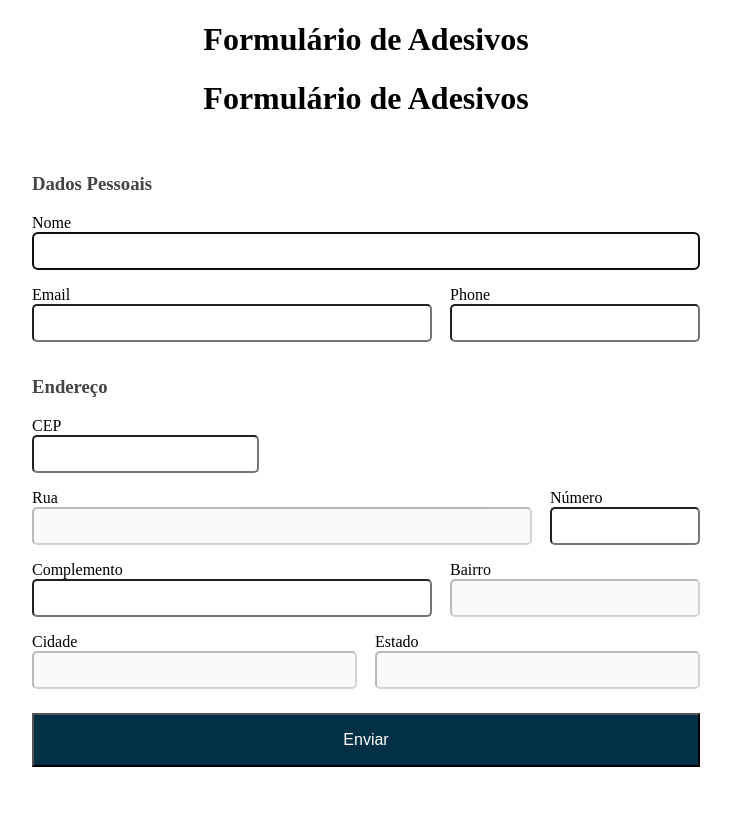
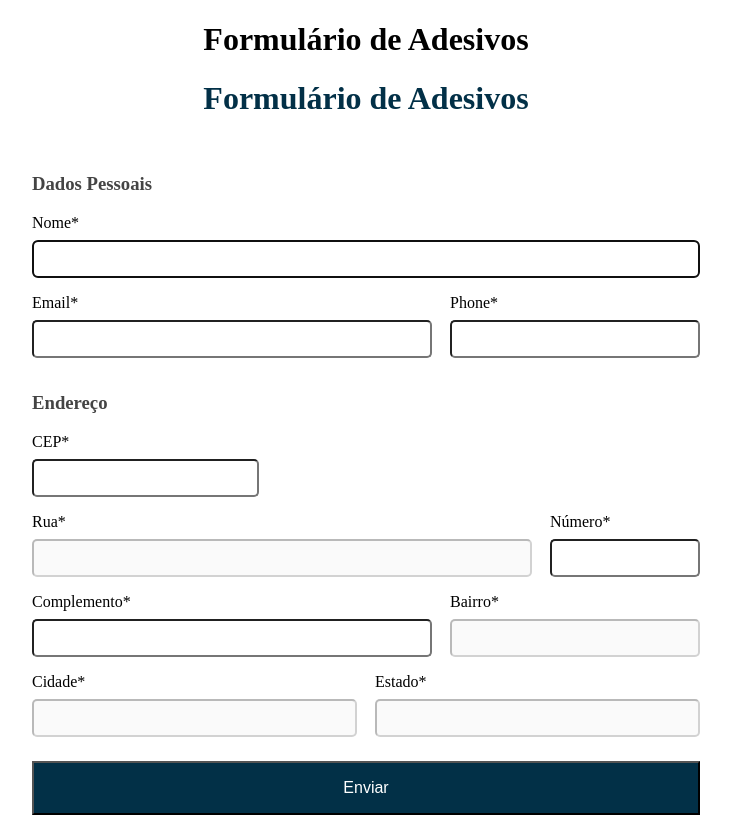
Before and after one commit to carvalho-rafael/stickers-form, a Next.js app: page / in a window 1280 px wide. Shown: the whole page, without its empty margins (274-1005 px from the left). Before the commit the page ends 800 px from the top, so only its background shows below. Built offline with nearby package versions, Linux system fonts and the light colour scheme.

Commit message:
validate fields after submit if necessary

```diff
--- a/components/form/index.tsx
+++ b/components/form/index.tsx
@@ -1,10 +1,12 @@
 import React, { useEffect, useRef, useState } from 'react';
-import { FormContainer, InputContainer, InputGroup } from './styles'
+import { FormContainer, FormTitle, InputContainer, InputGroup, SuccessMessage } from './styles'
 
 import InputMask from "react-input-mask";
 import Popup, { PopupProps } from '../popup';
 
 export default function Form() {
+  const form = useRef<HTMLFormElement>(null);
+
   const name = useRef<HTMLInputElement>(null);
   const email = useRef<HTMLInputElement>(null);
   const phone = useRef<HTMLInputElement>(null);
@@ -26,11 +28,13 @@ export default function Form() {
   const [popup, setPopup] = useState(false);
 
   useEffect(() => {
-    name.current.focus();
+    if (name.current)
+      name.current.focus();
   }, [])
 
   useEffect(() => {
-    getZipFromApi()
+    if (addressZipState)
+      getZipFromApi()
   }, [addressZipState])
 
   async function getZipFromApi() {
@@ -51,8 +55,8 @@ export default function Form() {
         addressState.current.value = '';
         addressCity.current.value = ''
         showPopup(
-          'Cep não encontrado',
-          'Tente outro cep',
+          'Cep não encontrado :(',
+          'Tente outro ou preencha os campos manualmente',
           'erro'
         )
       } else {
@@ -96,20 +100,39 @@ export default function Form() {
         body,
         status: response.status
       }
-    }
-    )
+    })
 
     if (result.status === 200) {
       setSent(true)
+
     } else if (result.status === 400) {
+      const labels = document.getElementsByTagName('label')
+
+      for (let item of Array.from(labels)) {
+        item.firstElementChild.classList.remove('error')
+      }
+
       result.body.forEach(field => {
-        this.refs[field].current.value = 33
+
+        for (let item of Array.from(labels))
+          if (item.htmlFor === field.field) {
+            const errorElement = item.firstElementChild
+            errorElement.classList.add('error')
+            errorElement.innerHTML = field.error
+
+          }
       });
+
+      showPopup(
+        'Ops :(',
+        'Parece que existem campos incorretos. Tente novmente',
+        'erro'
+      )
 
     } else {
       showPopup(
-        'Erro',
-        'Por favo tente mais tarde',
+        'Ops :(',
+        'Por favo tente novamente mais tarde',
         'erro'
       )
     }
@@ -130,17 +153,20 @@ export default function Form() {
 
   if (sent) {
     return (
-      <h1>Muito bom! Você receberá seus adesivos em alguns dias</h1>
+      <SuccessMessage>
+        <h1>Muito bom!</h1>
+        <p>Você receberá seus adesivos em alguns dias</p>
+      </SuccessMessage>
     )
   }
 
   return (
     <>
-      <h1>Formulário de Adesivos</h1>
-      <FormContainer onSubmit={handleSubmit}>
+      <FormTitle>Formulário de Adesivos</FormTitle>
+      <FormContainer onSubmit={handleSubmit} ref={form}>
         <h3>Dados Pessoais</h3>
         <InputContainer>
-          <label htmlFor='name'>Nome</label>
+          <label htmlFor='name'>Nome* <span></span></label>
           <input
             name='name'
             type='text'
@@ -149,7 +175,7 @@ export default function Form() {
         </InputContainer>
         <InputGroup>
           <InputContainer>
-            <label htmlFor='email'>Email</label>
+            <label htmlFor='email'>Email* <span></span></label>
             <input
               name='email'
               type='email'
@@ -158,7 +184,7 @@ export default function Form() {
             />
           </InputContainer>
           <InputContainer>
-            <label htmlFor='phone'>Phone</label>
+            <label htmlFor='phone'>Phone* <span></span></label>
             <InputMask
               mask="(99) 99999-9999"
               name='phone'
@@ -170,10 +196,10 @@ export default function Form() {
 
         <h3>Endereço</h3>
         <InputContainer>
-          <label htmlFor='address-zip'>CEP</label>
+          <label htmlFor='addressZip'>CEP* <span></span></label>
           <InputMask
             mask="99999-999"
-            name='address-zip'
+            name='addressZip'
             type='text'
             ref={addressZip}
             onChange={(e) => setAddressZipState(e.target.value)}
@@ -182,9 +208,9 @@ export default function Form() {
         </InputContainer>
         <InputGroup>
           <InputContainer>
-            <label htmlFor='address-street'>Rua</label>
+            <label htmlFor='addressStreet'>Rua* <span></span></label>
             <input
-              name='address-street'
+              name='addressStreet'
               type='text'
               ref={addressStreet}
               disabled={!hasZip}
@@ -192,9 +218,9 @@ export default function Form() {
             />
           </InputContainer>
           <InputContainer>
-            <label htmlFor='address-number'>Número</label>
+            <label htmlFor='addressNumber'>Número* <span></span></label>
             <input
-              name='address-number'
+              name='addressNumber'
               type='number'
               ref={addressNumber}
               required
@@ -204,18 +230,18 @@ export default function Form() {
         </InputGroup>
         <InputGroup>
           <InputContainer>
-            <label htmlFor='address-complement'>Complemento</label>
+            <label htmlFor='addressComplement'>Complemento* <span></span></label>
             <input
-              name='address-complement'
+              name='addressComplement'
               type='text'
               ref={addressComplement}
               required
             />
           </InputContainer>
           <InputContainer>
-            <label htmlFor='address-district'>Bairro</label>
+            <label htmlFor='addressDistrict'>Bairro* <span></span></label>
             <input
-              name='address-district'
+              name='addressDistrict'
               type='text'
               ref={addressDistrict}
               disabled={!hasZip}
@@ -225,9 +251,9 @@ export default function Form() {
         </InputGroup>
         <InputGroup>
           <InputContainer>
-            <label htmlFor='address-city'>Cidade</label>
+            <label htmlFor='addressCity'>Cidade* <span></span></label>
             <input
-              name='address-city'
+              name='addressCity'
               type='text'
               ref={addressCity}
               disabled={!hasZip}
@@ -235,9 +261,9 @@ export default function Form() {
             />
           </InputContainer>
           <InputContainer>
-            <label htmlFor='address-state'>Estado</label>
+            <label htmlFor='addressState'>Estado* <span></span></label>
             <input
-              name='address-state'
+              name='addressState'
               type='text'
               ref={addressState}
               disabled={!hasZip}
@@ -245,7 +271,9 @@ export default function Form() {
             />
           </InputContainer>
         </InputGroup>
-        <button id='submit' type='submit' disabled={sending} >Enviar </button>
+        <button id='submit' type='submit' disabled={sending} >
+          {sending? 'Loading': 'Enviar'}
+        </button>
       </FormContainer>
 
       {popup && (
--- a/components/form/styles.ts
+++ b/components/form/styles.ts
@@ -1,4 +1,9 @@
 import styled from 'styled-components'
+
+export const FormTitle = styled.h1`
+    text-align: center;
+    color: #023047;
+`
 
 export const FormContainer = styled.form`
     width: 100%;
@@ -21,6 +26,10 @@ export const FormContainer = styled.form`
         background: #023047;
         font-size: inherit;
         cursor: pointer;
+
+        :disabled {
+            background: #010e15;
+        }
     }
 `
 
@@ -28,6 +37,20 @@ export const InputContainer = styled.div`
     display: flex;
     flex-direction: column;
     margin-bottom: 1rem;
+
+    label {
+        margin-bottom: .5rem;
+
+        span{
+        font-size:12px;
+        display: none;
+
+        &.error {
+            color: red;
+            display: inline;
+        }
+        }
+    }
 
     input[name="email"] {
         width: 400px;
@@ -37,30 +60,30 @@ export const InputContainer = styled.div`
         width: 250px;
     }
 
-    input[name="address-street"] {
+    input[name="addressStreet"] {
         width: 500px;
     }
 
-    input[name="address-zip"] {
+    input[name="addressZip"] {
         width: min-content;
     }
 
-    input[name="address-number"] {
+    input[name="addressNumber"] {
         width: 150px;
     }
 
-    input[name="address-complement"] {
+    input[name="addressComplement"] {
         width: 400px;
     }
 
-    input[name="address-district"] {
+    input[name="addressDistrict"] {
         width: 250px;
     }
-    input[name="address-city"] {
+    input[name="addressCity"] {
         width: 325px;
     }
 
-    input[name="address-state"] {
+    input[name="addressState"] {
         width: 325px;
     }
 
@@ -89,3 +112,14 @@ export const InputGroup = styled.div`
         flex-direction: column;
     }
 `
+
+export const SuccessMessage = styled.div`
+    h1, p {
+        text-align: center;
+        color: #023047;
+    }
+
+    p {
+        font-size: 24px;
+    }
+`
```
